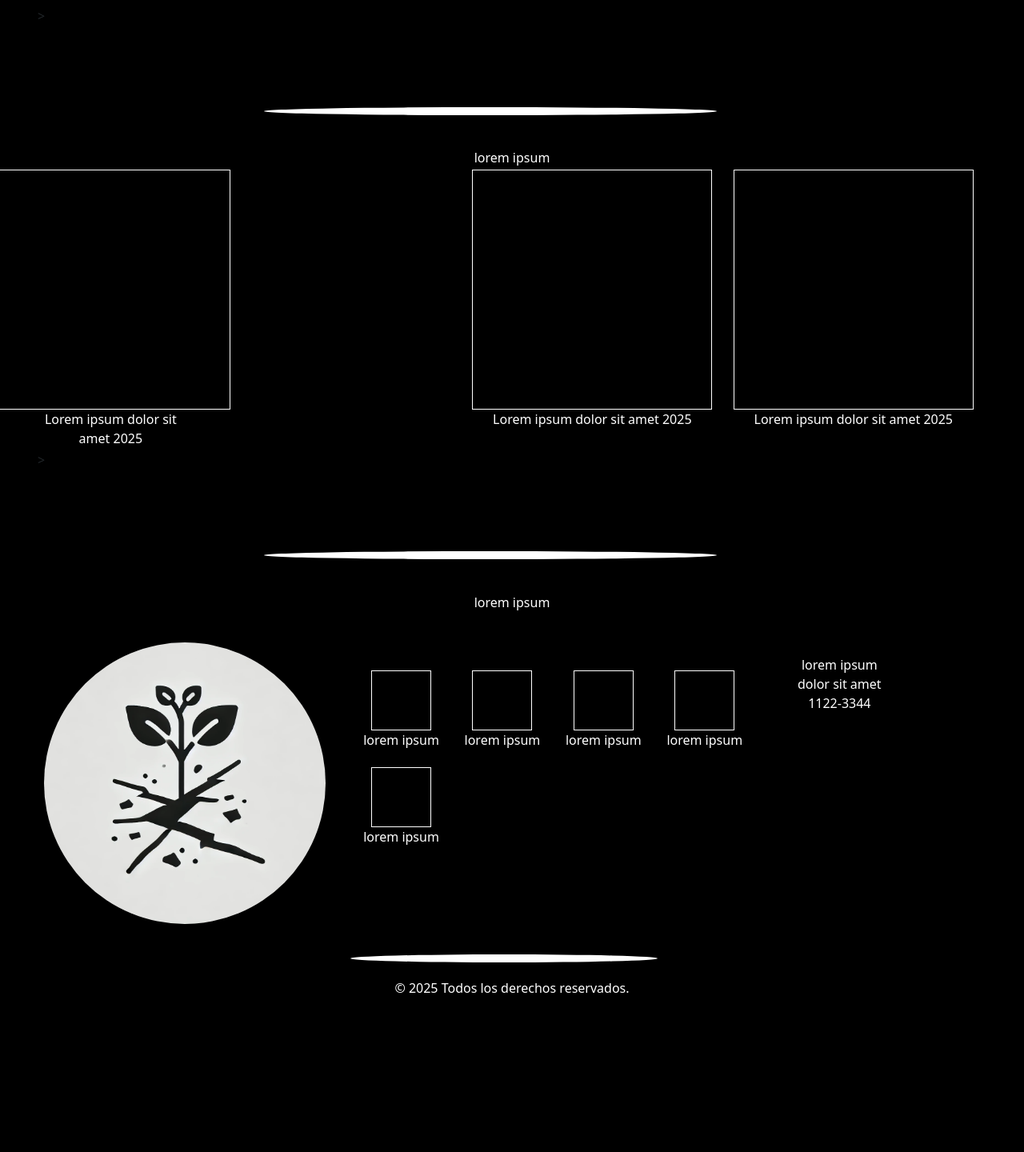
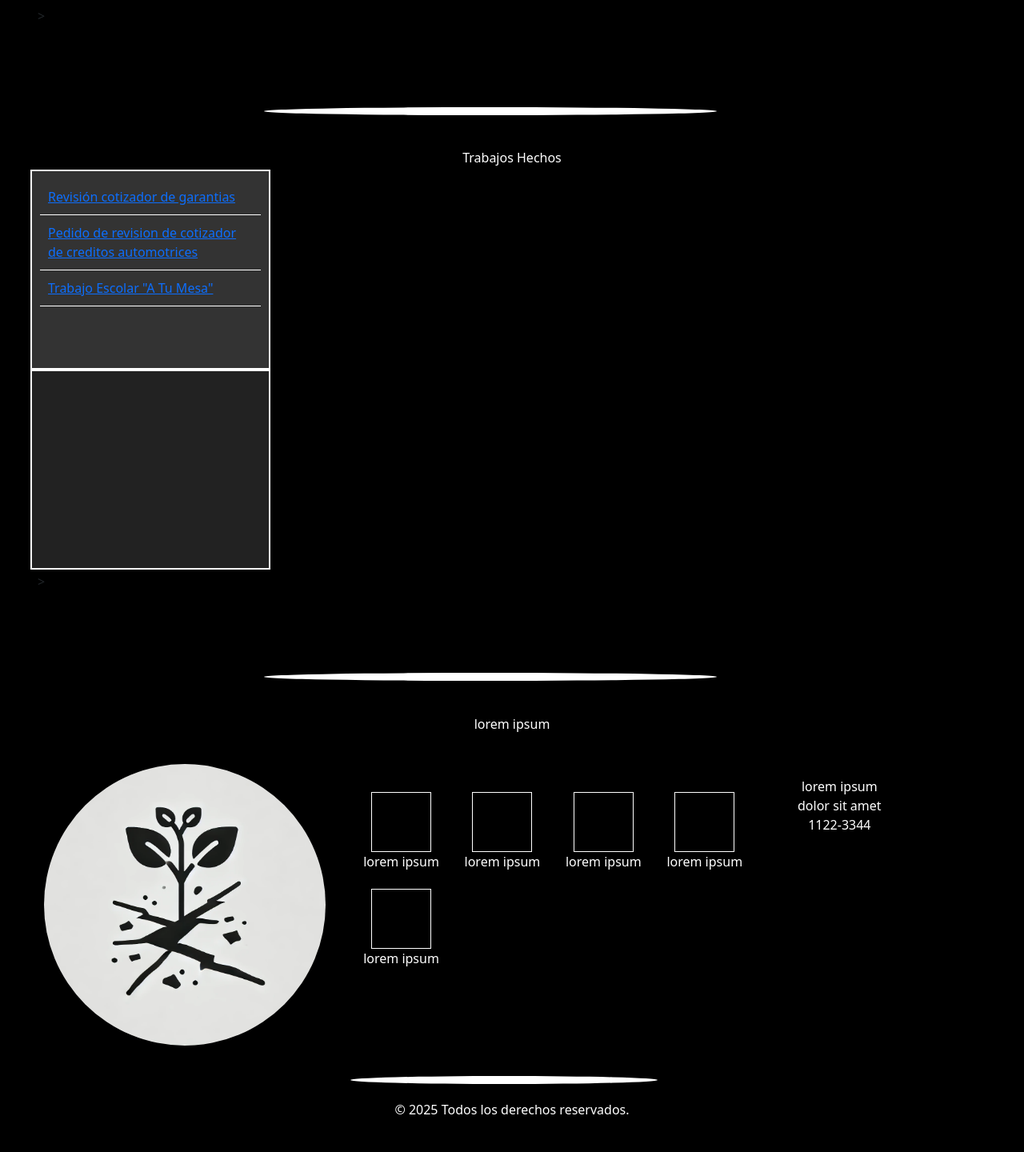
Before and after one commit to HelpTec/PortFolioDjango, a Django app: page / in a window 1280 px wide. Shown: the part 1508-2948 px from the top of the page at 80% size. Before the commit the page ends 2749 px from the top, so only its background shows below. Run offline with Django 5.2, Linux system fonts and the light colour scheme; data comes from the database, SQL or seed files in the repository; both versions use the stored data as it was after the commit; some libraries are stand-ins or nearby versions.

Commit message:
se modifica sector trabajos para mostrar las cosas de una manera mas interactiva. ajustarlo para que trabaje con boostrap

```diff
--- a/portfolio/apps/master/templates/home.html
+++ b/portfolio/apps/master/templates/home.html
@@ -295,19 +295,56 @@
 <!-- ESPACIO TRABAJOS -->>
 <div class="row mt-5">
     <style>
-        .icono-xl{
-            border: 1px solid white;
-            width: 300px;
-            height: 300px;
-        }
-        .container{
-            justify-content: center;
-            align-items: center;
-        }
-        .text-center{
-            color: white;
-        }
+    span{
+        color: white;
+    }
+    .contenedor {
+        display: flex;
+        gap: 20px;
+        justify-content: center;
+        align-items: flex-start;
+        margin-top: 20px;
+    }
+    .lista-contenedor {
+        width: 300px; /* Ancho fijo */
+        height: 250px; /* Alto fijo */
+        overflow-y: auto; /* Habilita scroll vertical */
+        border: 2px solid white;
+        padding: 10px;
+        background-color: #333;
+        color: white;
+    }
+    .lista-item {
+        display: flex;
+        justify-content: space-between;
+        padding: 10px;
+        border-bottom: 1px solid white;
+        cursor: pointer; /* Indica que es interactivo */
+    }
+    .lista-item:hover {
+        background-color: rgba(255, 255, 255, 0.2); /* Efecto hover */
+    }
+      /* Contenedor de imagen */
+      .imagen-contenedor {
+        width: 300px;
+        height: 250px;
+        display: flex;
+        align-items: center;
+        justify-content: center;
+        border: 2px solid white;
+        background-color: #222;
+    }
 
+    .imagen {
+        max-width: 100%;
+        max-height: 100%;
+        object-fit: contain;
+        display: none; /* Oculta todas las imágenes inicialmente */
+    }
+
+    .imagen.mostrada {
+        display: block; /* Solo se muestra la imagen activa */
+    }
     </style>
 
     <div class="d-flex row mt-5 justify-content-center">
@@ -318,51 +355,41 @@
     <div class="container">
         <div class="row align-items-center">
             <div class="text-center">
-                lorem ipsum
+                Trabajos Hechos
             </div>
         </div>
-        <div class="d-flex flex-row-reverse">
-            <div class="col-xl-10">
-                <div class="container">
-                    <div class="d-flex flex-row-reverse">
-                        <div class="col-xl-4">
-                            <div class="container d-flex justify-content-center flex-column">
-                                <div class="icono-xl">
-                                </div>
-                                <div class="text-center">
-                                    Lorem ipsum
-                                    dolor sit amet
-                                    2025
-                                </div>
-                            </div>
-                        </div>
-                        <div class="col-xl-4">
-                            <div class="container d-flex justify-content-center flex-column">
-                                <div class="icono-xl">
-                                </div>
-                                <div class="text-center">
-                                    Lorem ipsum
-                                    dolor sit amet
-                                    2025
-                                </div>
-                            </div>
-                        </div>
-                    </div>
-                </div>
-            </div>
-            <div class="col-xl-2">
-                <div class="container d-flex justify-content-center flex-column">
-                    <div class="icono-xl">
-                    </div>
-                    <div class="text-center">
-                        Lorem ipsum
-                        dolor sit amet
-                        2025
-                    </div>
-                </div>
-            </div>
+        <!-- Cuadro de Lista -->
+    <div class="lista-contenedor">
+        {% for trabajo in trabajos %}
+        <div class="lista-item" data-img="{{ trabajo.avatarImg }}">
+            <span><a href="{{trabajo.urlTrabajo}}">{{ trabajo.nombre }}</a></span>
         </div>
+        {% endfor %}
     </div>
+    <!-- Cuadro de Imagen -->
+    <div class="imagen-contenedor">
+        {% for trabajo in trabajos %}
+        <img src="{{ trabajo.avatarImg }}" alt="{{ trabajo.nombre }}" class="imagen" id="img-{{ forloop.counter }}">
+        {% endfor %}
+    </div>
+    </div>
+
+    <script>
+        // Seleccionar todos los elementos de la lista y las imágenes
+        const listaItems = document.querySelectorAll('.lista-item');
+        const imagenes = document.querySelectorAll('.imagen');
+
+        // Evento para cambiar la imagen al pasar el mouse sobre la lista
+        listaItems.forEach((item, index) => {
+            item.addEventListener("mouseenter", () => {
+                imagenes.forEach(img => img.classList.remove("mostrada")); // Oculta todas las imágenes
+                const imagenActiva = document.querySelector(`.imagen[src="${item.dataset.img}"]`);
+                if (imagenActiva) {
+                    imagenActiva.classList.add("mostrada"); // Muestra la imagen correspondiente
+                }
+            });
+        });
+    </script>
 </div>
 
 <!-- ESPACIO REDES SOCIALES -->>
```
Also changed, not shown: portfolio/db.sqlite3.
